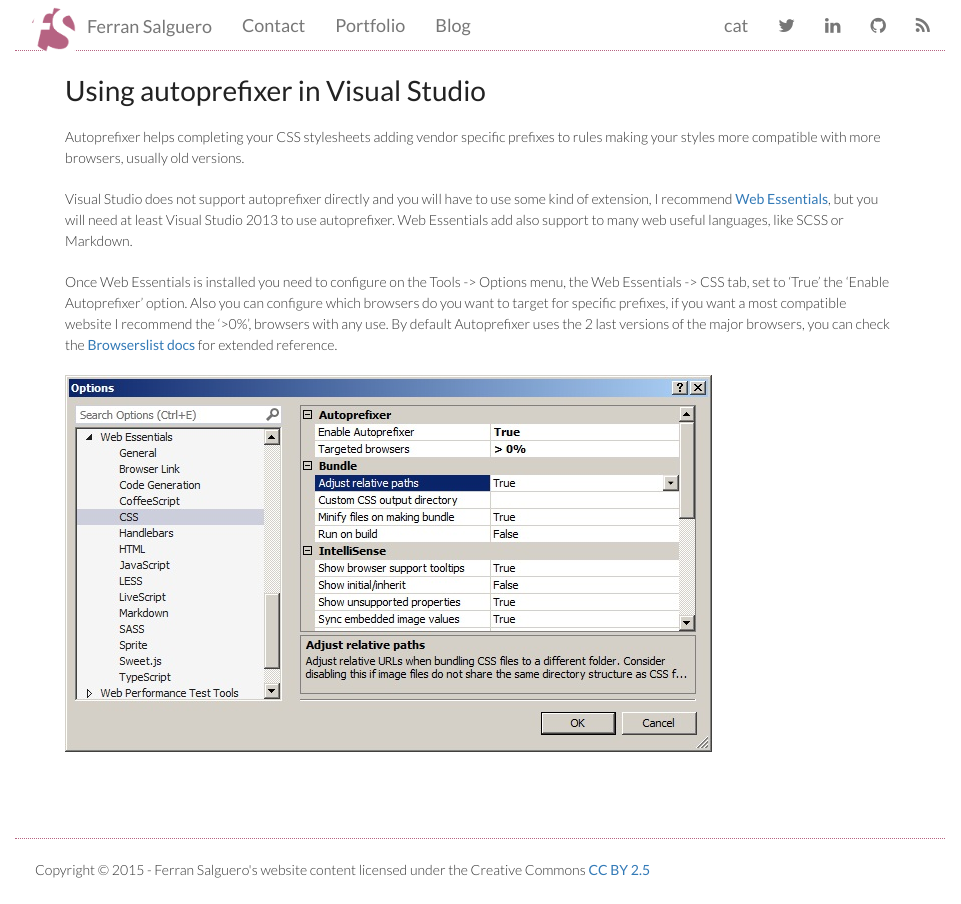
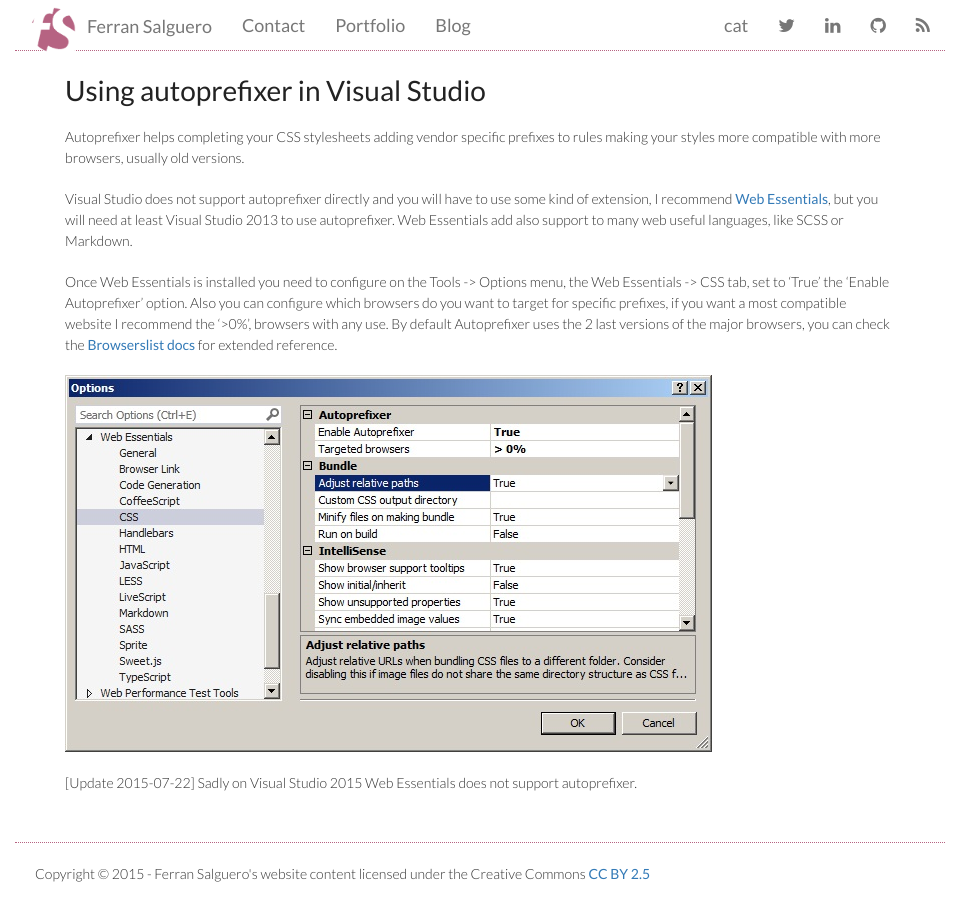
Before and after one commit to FerranSalguero/ferransalguero.github.io, a Jekyll site: the page built from _posts/2015-07-14-Using-autoprefixer-in-Visual-Studio.md, in a window 1280 px wide. Shown: the whole page, without its empty margins (160-1121 px from the left). Built offline with Jekyll 4.4.1, drawn with Linux system fonts in a browser that asks for light colours; nearby versions of some CDN libraries; library files that are not in the unit come from our copies; comment, search, counter and statistics services are not loaded.

Commit message:
vs 2015 update

```diff
--- a/_posts/2015-07-14-Using-autoprefixer-in-Visual-Studio.md
+++ b/_posts/2015-07-14-Using-autoprefixer-in-Visual-Studio.md
@@ -11,6 +11,9 @@
 
 ![Autoprefixer config](/images/posts/autoprefixer.jpg)
 
+[Update 2015-07-22]
+Sadly on Visual Studio 2015 Web Essentials does not support autoprefixer.
+
 
 
 [1]: http://vswebessentials.com/
```
